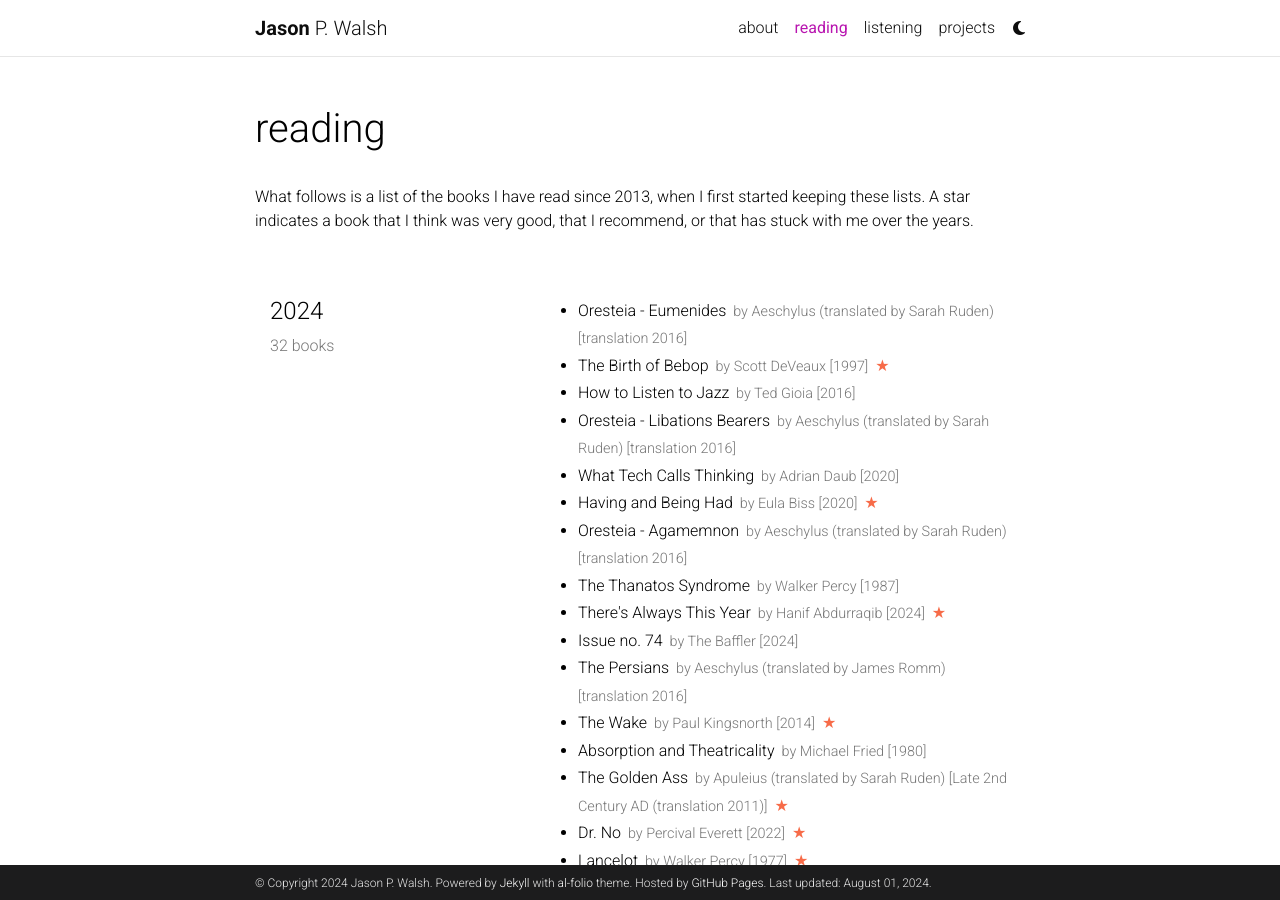
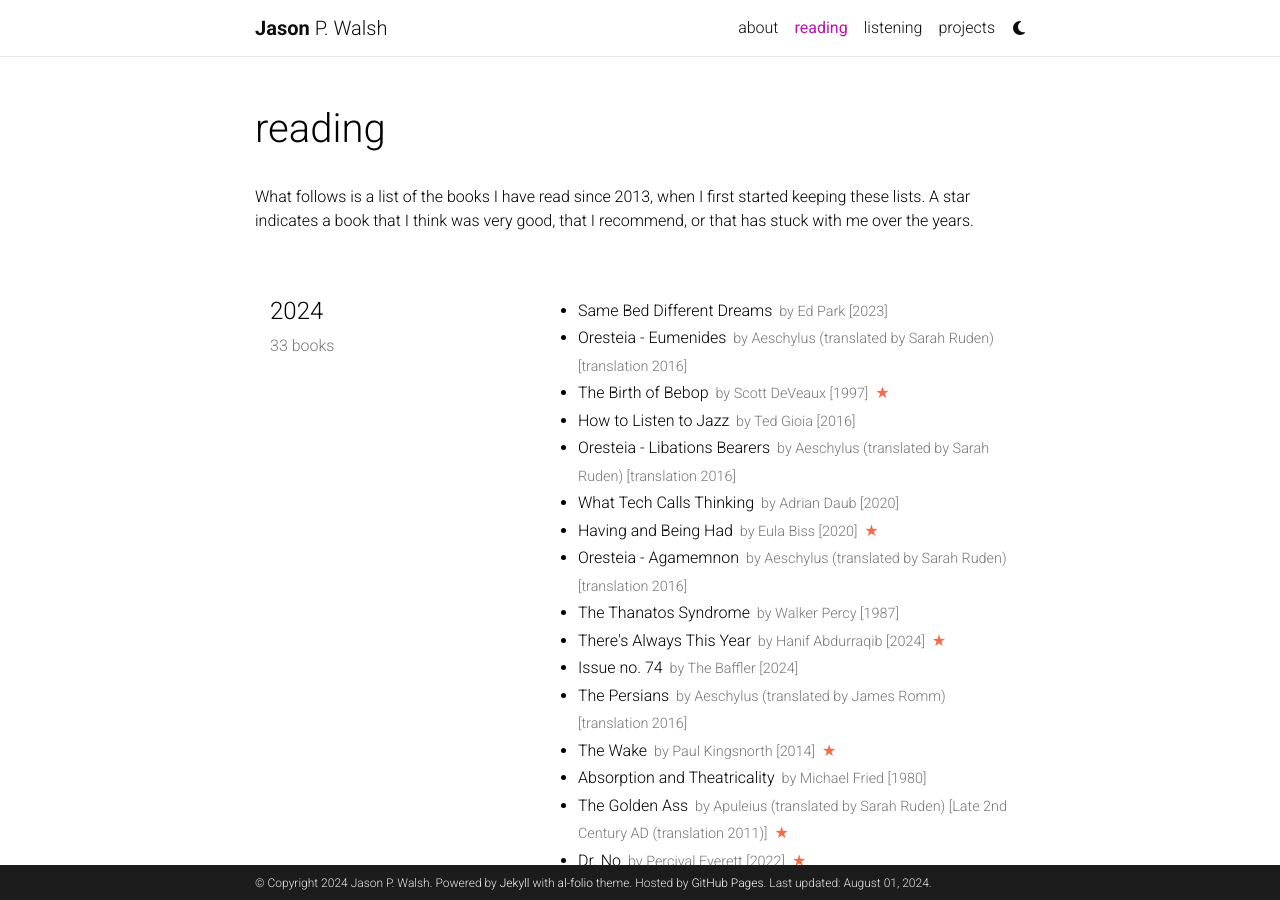
Before and after one commit to jwals23/jwals23.github.io, a Jekyll site: the page built from _pages/reading.md, in a window 1280 px wide and 900 px high. Built offline with Jekyll 4.4.1, drawn with Linux system fonts in a browser that asks for light colours; comment, search, counter and statistics services are not loaded; a style sheet for code colours, icons or effects is not loaded.

Commit message:
Update reading.yml

```diff
--- a/_data/reading.yml
+++ b/_data/reading.yml
@@ -1,6 +1,10 @@
 list:
   - year: "2024"
     books:
+      - title: Same Bed Different Dreams
+        author: Ed Park
+        year: 2023
+
       - title: Oresteia - Eumenides
         author: Aeschylus (translated by Sarah Ruden)
         year: translation 2016
```
